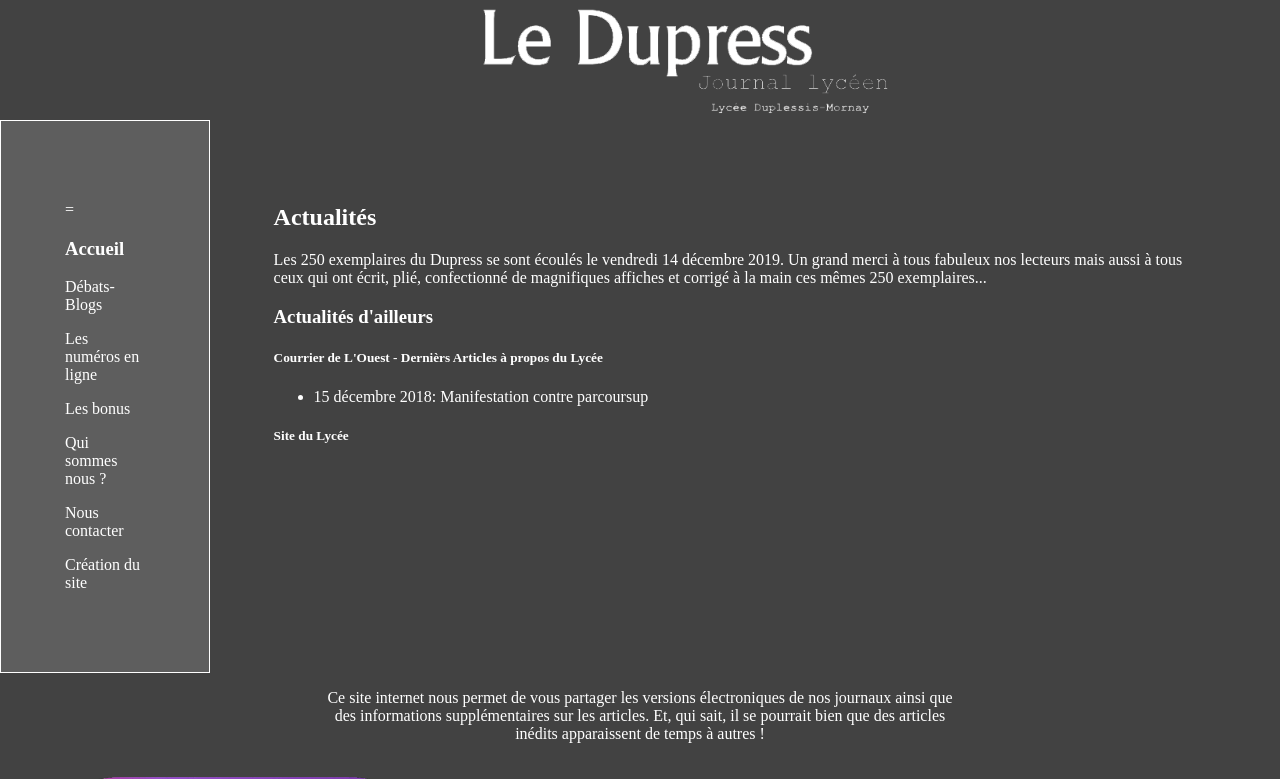
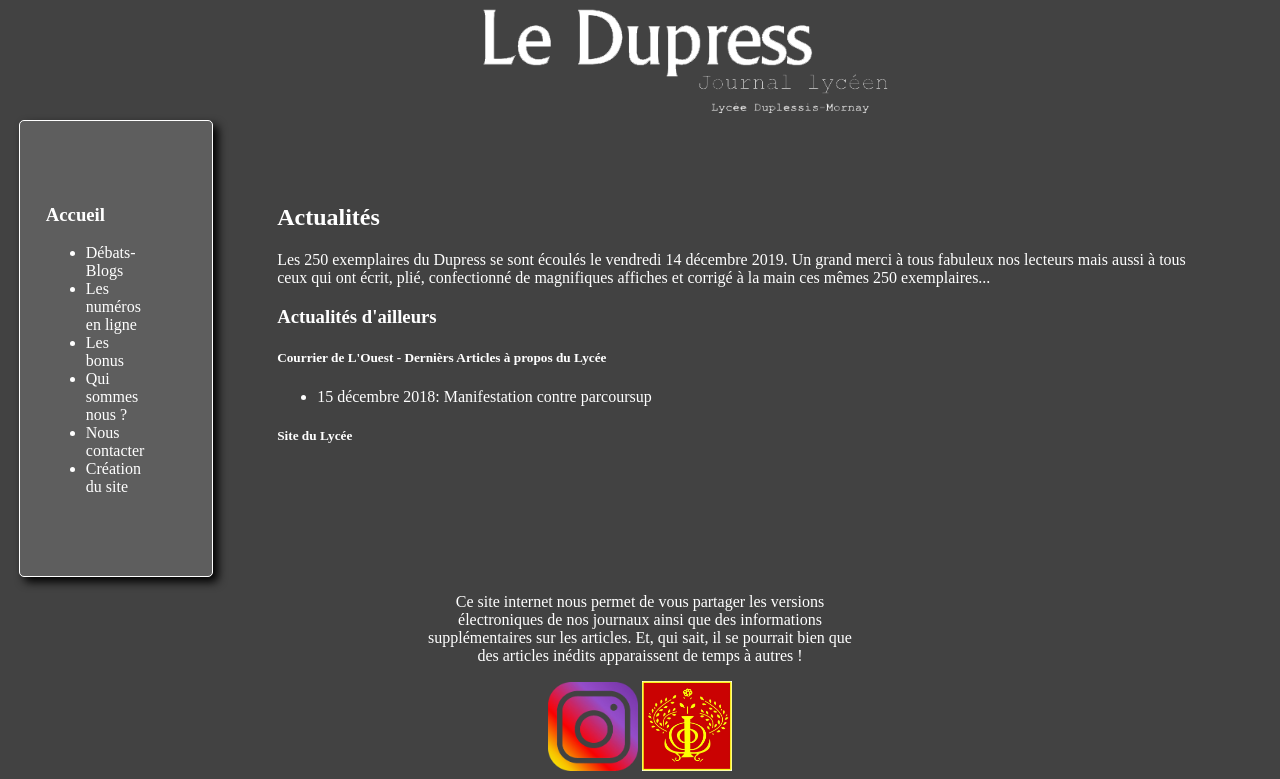
Before and after one commit to MatteoLanglois/MatteoLanglois.github.io, a plain HTML site: page Dupress/Dupress_Accueil.html in a window 1280 px wide. Shown: the top 779 px of the page. Drawn offline with Linux system fonts and the light colour scheme.

Commit message:
suite nav et ajout lien vers d'autres sites

```diff
--- a/Dupress/Dupress_Accueil.html
+++ b/Dupress/Dupress_Accueil.html
@@ -14,16 +14,15 @@
         </header>
         <div id="Corps">
             <nav class="Onglet">
-                <p>=</p>
-                <div class="Liste">
                     <h3>Accueil</h3>
-                    <p><a href="Blogs/Blogs.html">Débats-Blogs</a></p>
-                    <p><a href="Articles/Articles.html">Les numéros en ligne</a></p>
-                    <p><a href="Articles/Bonus/Bonus.html">Les bonus</a></p>
-                    <p><a href="Contact/QuiSommesNous.html">Qui sommes nous ?</a></p>
-                    <p><a href="Contact/Contact.html">Nous contacter</a></p>
-                    <p><a href="Contact/site.html">Création du site</a></p>
-                </div>
+                    <ul>
+                        <li><a href="Blogs/Blogs.html">Débats-Blogs</a></li>
+                        <li><a href="Articles/Articles.html">Les numéros en ligne</a></li>
+                        <li><a href="Articles/Bonus/Bonus.html">Les bonus</a></li>
+                        <li><a href="Contact/QuiSommesNous.html">Qui sommes nous ?</a></li>
+                        <li><a href="Contact/Contact.html">Nous contacter</a></li>
+                        <li><a href="Contact/site.html">Création du site</a></li>
+                    </ul>
             </nav>
 
             <section class="Liens">
@@ -48,7 +47,10 @@
                   informations supplémentaires sur les articles. Et, qui sait,
                   il se pourrait bien que des articles inédits apparaissent
                   de temps à autres !</p><br>
-            <a href="https://www.instagram.com/ledupress/"><img  src="DATA/instagram.png" alt="icon instagram"></a>
+              <div class="image">
+                  <a href="https://www.instagram.com/ledupress/"><img  src="DATA/instagram.png" alt="icone instagram" width="10%" height"10%"></a>
+                  <a href="https://duplessis-mornay.paysdelaloire.e-lyco.fr/"><img src="DATA/logo-lycee.jpg" alt="icone lycee" width="10%" height="10%"> </a>
+              </div>
           </footer>
 
       </body>
--- a/Dupress/styleDupress.css
+++ b/Dupress/styleDupress.css
@@ -15,7 +15,13 @@ header
 nav
 {
     border: 1px white solid;
-    padding: 5%;
+    border-radius: 5px;
+    padding-left: 2%;
+    padding-right: 5%;
+    padding-top: 5%;
+    padding-bottom: 5%;
+    margin-left: 1.5%;
+    box-shadow: 5px 5px 10px  black;
 }
 
 a
@@ -29,10 +35,21 @@ a:hover
     text-decoration: underline;
 }
 
-footer + img
+footer
 {
-    width: 5%;
-    height: 5%;
+    display: block;
+    display: flex;
+    justify-content: center;
+    flex-wrap: wrap;
+    padding-left: 15%;
+    padding-right: 15%;
+}
+
+.image
+{
+    width: 100%;
+    height: 100%;
+    text-align: center;
 }
 
 #Corps
```
Lines whose indentation alone changed are shown as unchanged.
